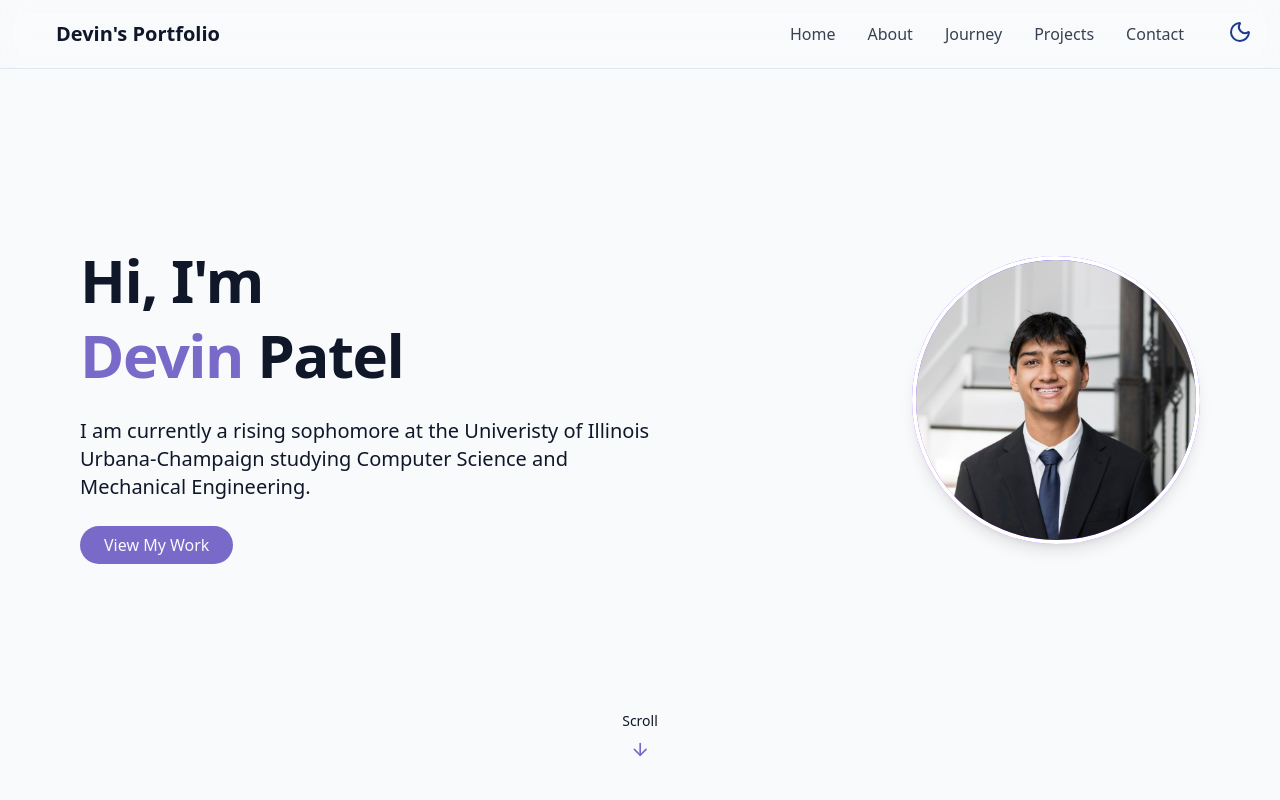
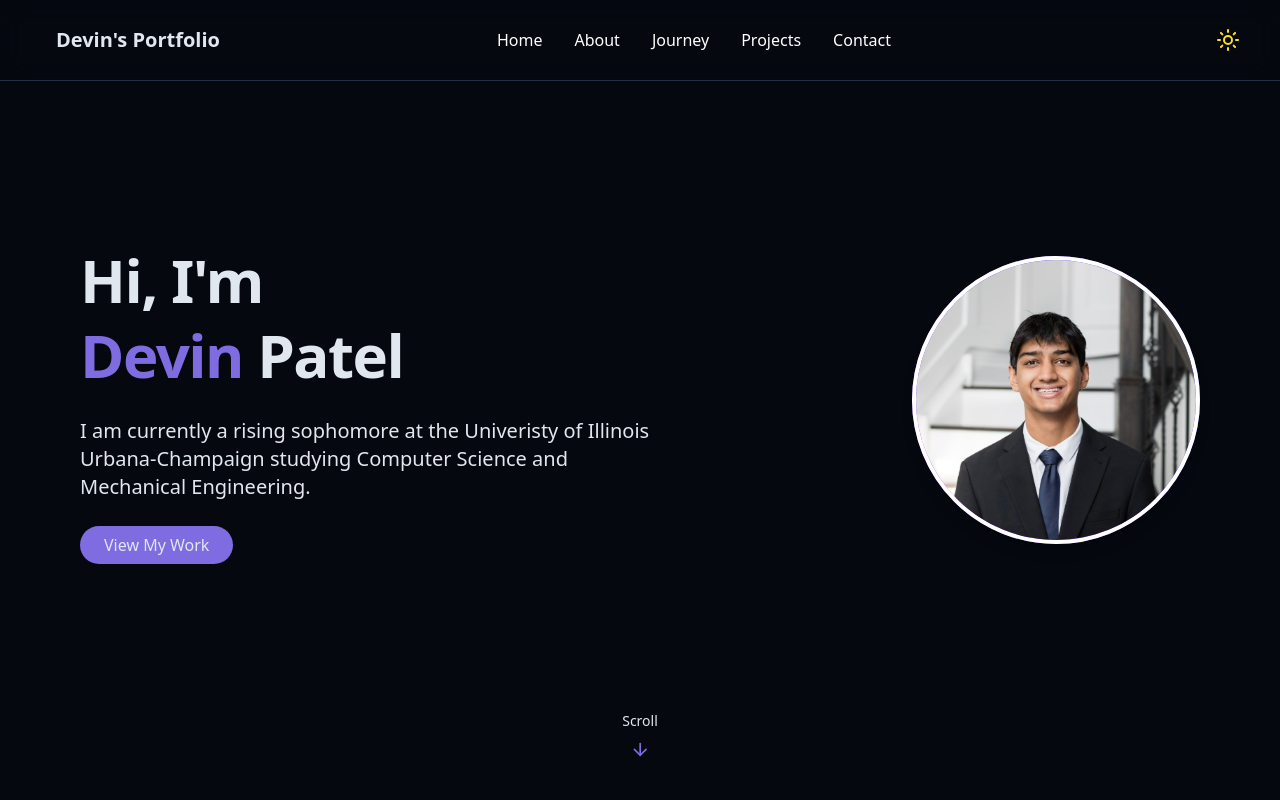
Before and after one commit to DevinPatel123/Personal-Portfolio, a React (Vite) app: page / in a window 1280 px wide. Shown: the top 800 px of the page. Built offline with nearby package versions, Linux system fonts and the light colour scheme.

Commit message:
navbar fixes

```diff
--- a/src/components/Navbar.jsx
+++ b/src/components/Navbar.jsx
@@ -1,6 +1,7 @@
 import { cn } from "@/lib/utils";
 import { Menu, X } from "lucide-react";
 import { useEffect, useState } from "react";
+import { ThemeToggle } from "./ThemeToggle";
 
 const navItems = [
   { name: "Home", href: "#hero" },
@@ -68,7 +69,7 @@ export const Navbar = () => {
 </a>
 
           {/* Desktop nav */}
-          <div className="hidden md:flex space-x-8 mr-16">
+          <div className="hidden md:flex space-x-8 mr-6">
             {navItems.map((item, key) => (
               <a
                 key={key}
@@ -81,12 +82,16 @@ export const Navbar = () => {
             ))}
           </div>
 
+          <div className="flex items-center ml-4">
+            <ThemeToggle />
+          </div>
+
           <button
             onClick={() => setIsMenuOpen((prev) => !prev)}
-            className="md:hidden p-2 text-white z-50"
+            className="md:hidden p-2 z-50"
             aria-label={isMenuOpen ? "Close Menu" : "Open Menu"}
           >
-            {isMenuOpen ? <X size={24} /> : <Menu size={24} />}
+            {isMenuOpen ? <X size={24} color={isDarkMode ? 'white' : 'black'} /> : <Menu size={24} color={isDarkMode ? 'white' : 'black'} />}
           </button>
         </div>
       </nav>
--- a/src/components/ThemeToggle.jsx
+++ b/src/components/ThemeToggle.jsx
@@ -7,11 +7,17 @@ export const ThemeToggle = () => {
 
     useEffect(() => {
     const storedTheme = localStorage.getItem("theme");
+    // Force dark mode as default if no theme is set
+    if (!storedTheme) {
+        document.documentElement.classList.add("dark");
+        document.documentElement.style.setProperty('--linkedin-fill-color', 'white');
+        localStorage.setItem("theme", "dark");
+        setIsDarkMode(true);
+        return;
+    }
     const prefersDark = window.matchMedia("(prefers-color-scheme: dark)").matches;
-
     const isDark = storedTheme === "dark" || (!storedTheme && prefersDark);
     setIsDarkMode(isDark);
-
     if (isDark) {
         document.documentElement.classList.add("dark");
         document.documentElement.style.setProperty('--linkedin-fill-color', 'white');
@@ -37,7 +43,7 @@ export const ThemeToggle = () => {
 
     return(
     <button onClick={toggleTheme}
-    className={cn("fixed max-sm:hidden top-3 right-5 z-50 p-2 rounded-full transition-colors duration-300",
+    className={cn("max-sm:hidden p-2 rounded-full transition-colors duration-300",
         "focus:outlin-hidden"
     )}>
         {isDarkMode ? (
--- a/src/pages/Home.jsx
+++ b/src/pages/Home.jsx
@@ -1,4 +1,3 @@
-import { ThemeToggle } from "../components/ThemeToggle"
 import { StarBackground } from "../components/StarBackground.jsx"
 import { Navbar } from "../components/Navbar.jsx"
 import { HeroSection } from "../components/HeroSection.jsx"
@@ -12,8 +11,6 @@ export const Home = () => {
     return(
         <div className="min-h-screen bg-background text-foreground overflow-x-hidden">
 
-            {/*Theme Toggle*/}
-            <ThemeToggle />
             {/*Background Effects*/}
             {/*NavBar*/}
             <Navbar />
```
